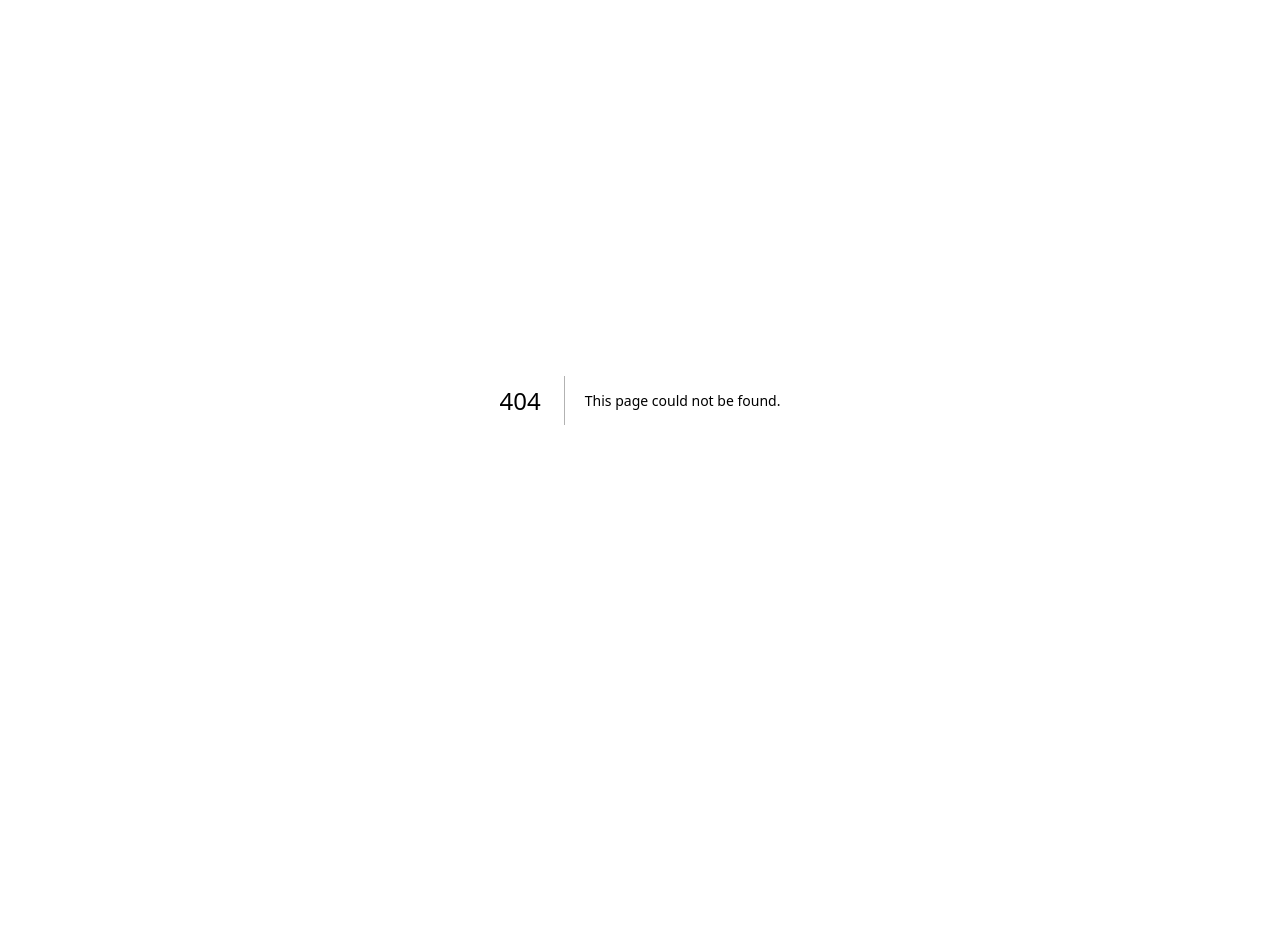
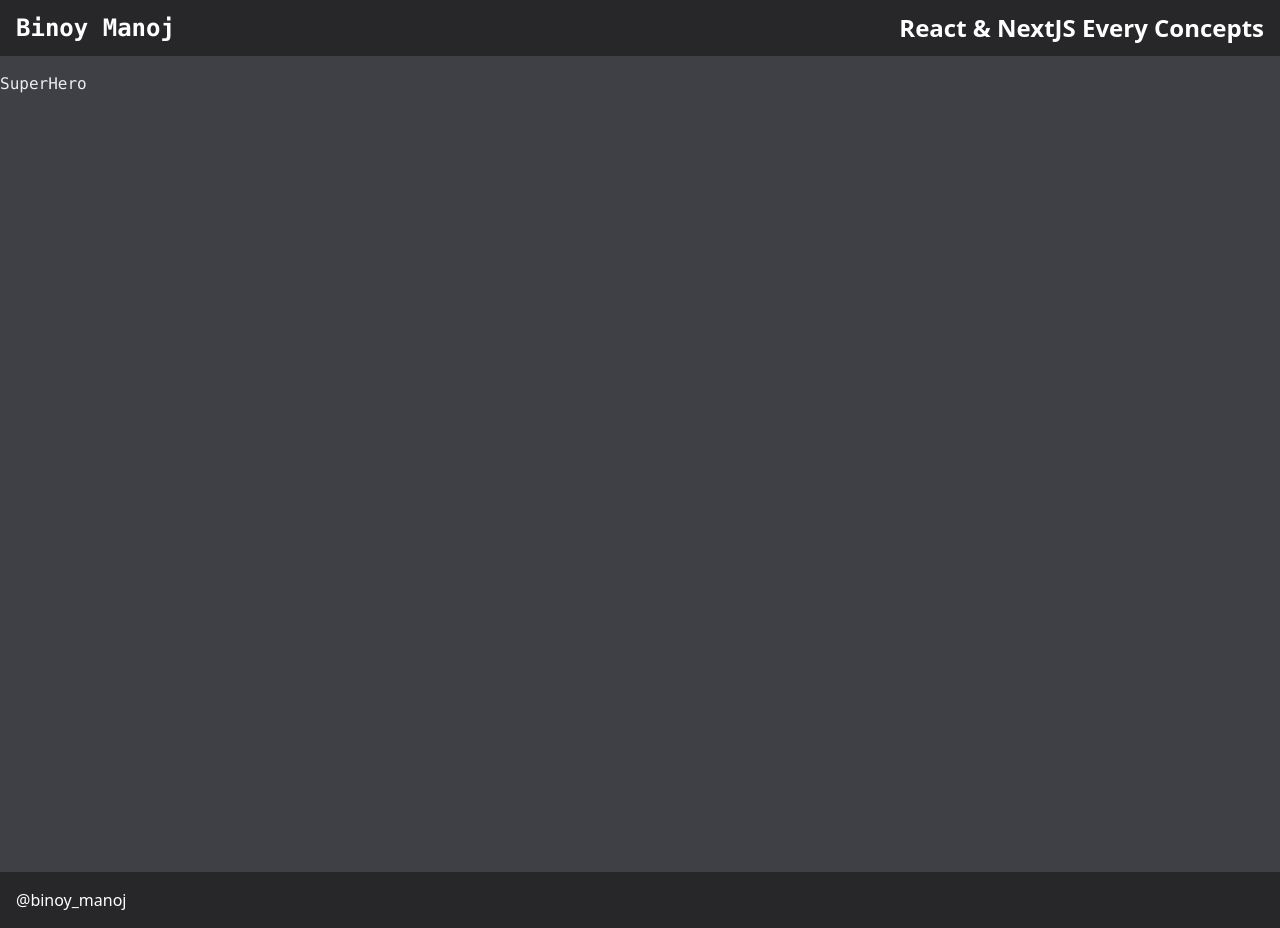
Before and after one commit to binoymanoj/react-next-fullstack, a Next.js app: page /react-query/react-query-basics/super-hero in a window 1280 px wide. Before the commit this address had no page. Before the commit the page ends 800 px from the top, so only its background shows below. Built offline with nearby package versions, Linux system fonts and the light colour scheme.

Commit message:
new page added & unwanted imports removed

```diff
--- /dev/null
+++ b/src/pages/react-query/react-query-basics/super-hero/index.tsx
@@ -0,0 +1,11 @@
+import { getLayout } from '@/components/layouts/layout'
+import React from 'react'
+
+function SuperHero() {
+  return (
+    <div>SuperHero</div>
+  )
+}
+
+export default SuperHero
+SuperHero.getLayout = getLayout
```
Also changed, not shown: src/pages/index.tsx (+0 -7 lines), src/pages/react-query/react-query-basics/index.tsx (renamed from src/pages/react-query/react-query-basics.tsx).
